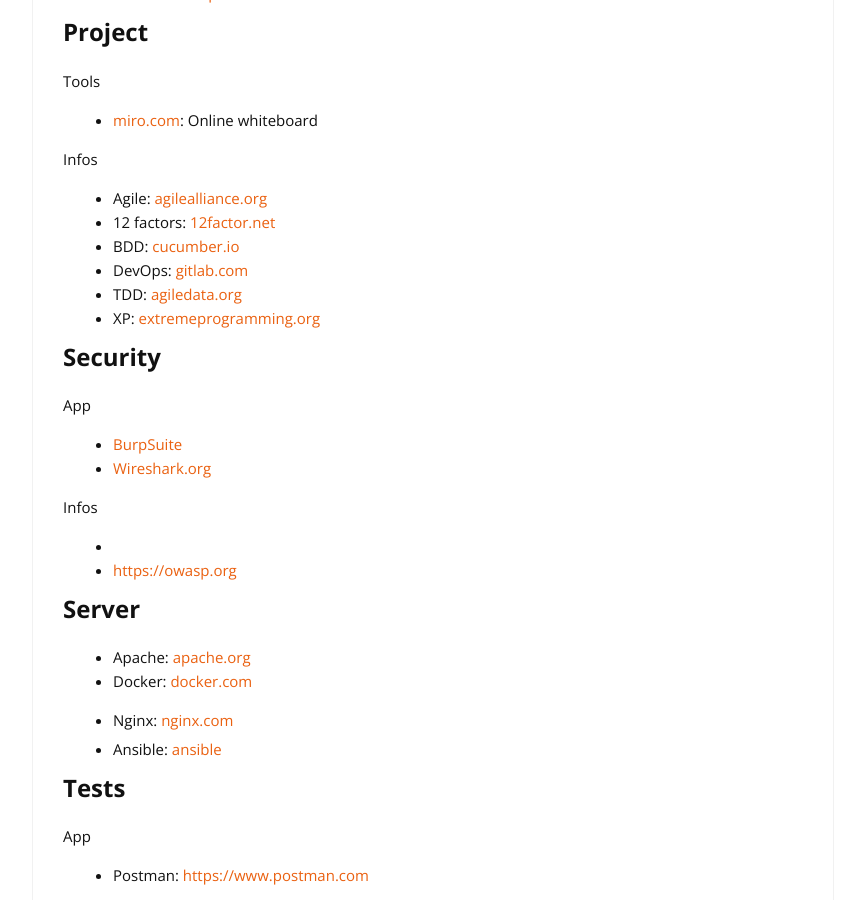
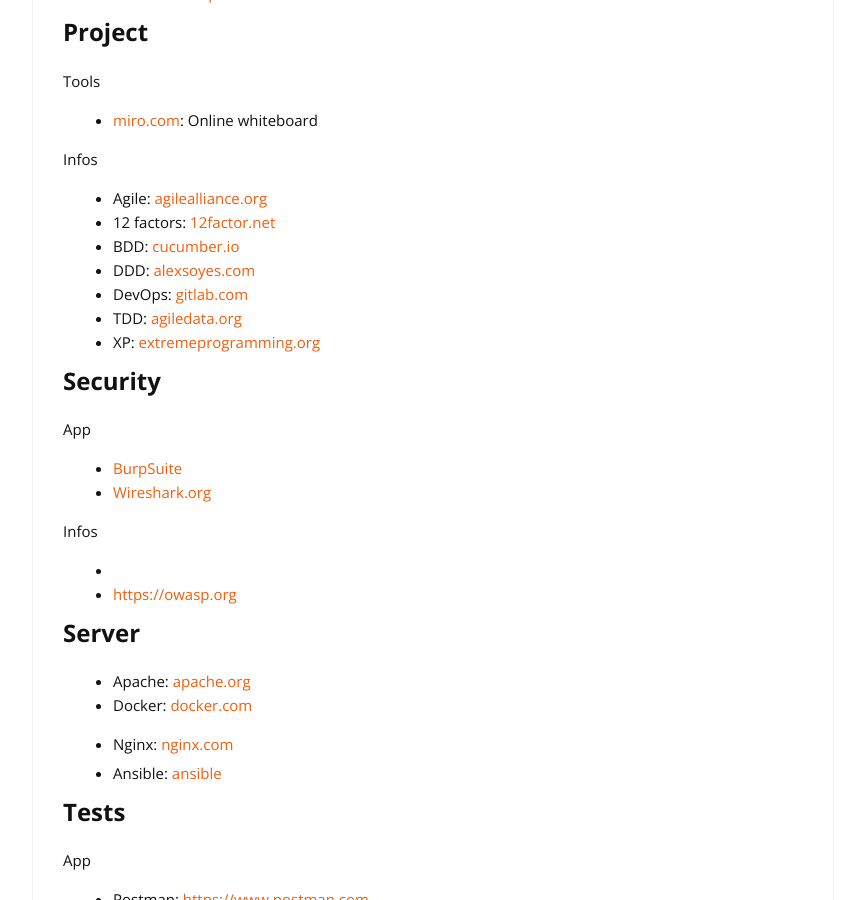
Before and after one commit to cylmat/cylmat.github.io, a Jekyll site: the page built from _pages/USEFUL.md, in a window 1280 px wide and 900 px high, scrolled down 3232 px. Shown: the whole window, without its empty margins (207-1072 px from the left). Built offline with Jekyll 4.4.1, drawn with Linux system fonts in a browser that asks for light colours; nearby versions of some CDN libraries.

Commit message:
Update USEFUL.md

```diff
--- a/_pages/USEFUL.md
+++ b/_pages/USEFUL.md
@@ -127,6 +127,7 @@
 + Agile: [agilealliance.org](https://www.agilealliance.org/agile101/12-principles-behind-the-agile-manifesto)
 + 12 factors: [12factor.net](https://12factor.net)
 + BDD: [cucumber.io](https://cucumber.io/docs/bdd)
++ DDD: [alexsoyes.com](https://alexsoyes.com/ddd-domain-driven-design)
 + DevOps: [gitlab.com](https://about.gitlab.com/topics/devops)
 + TDD: [agiledata.org](http://agiledata.org/essays/tdd.html)
 + XP: [extremeprogramming.org](http://www.extremeprogramming.org)
```
